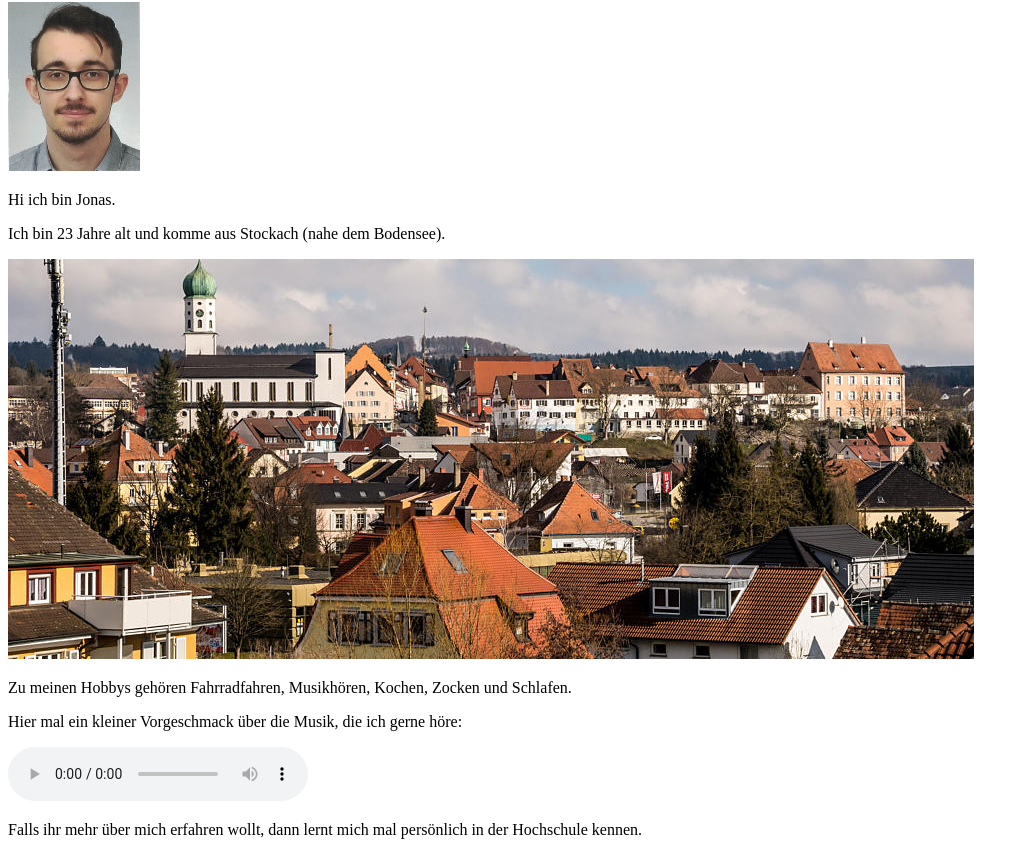
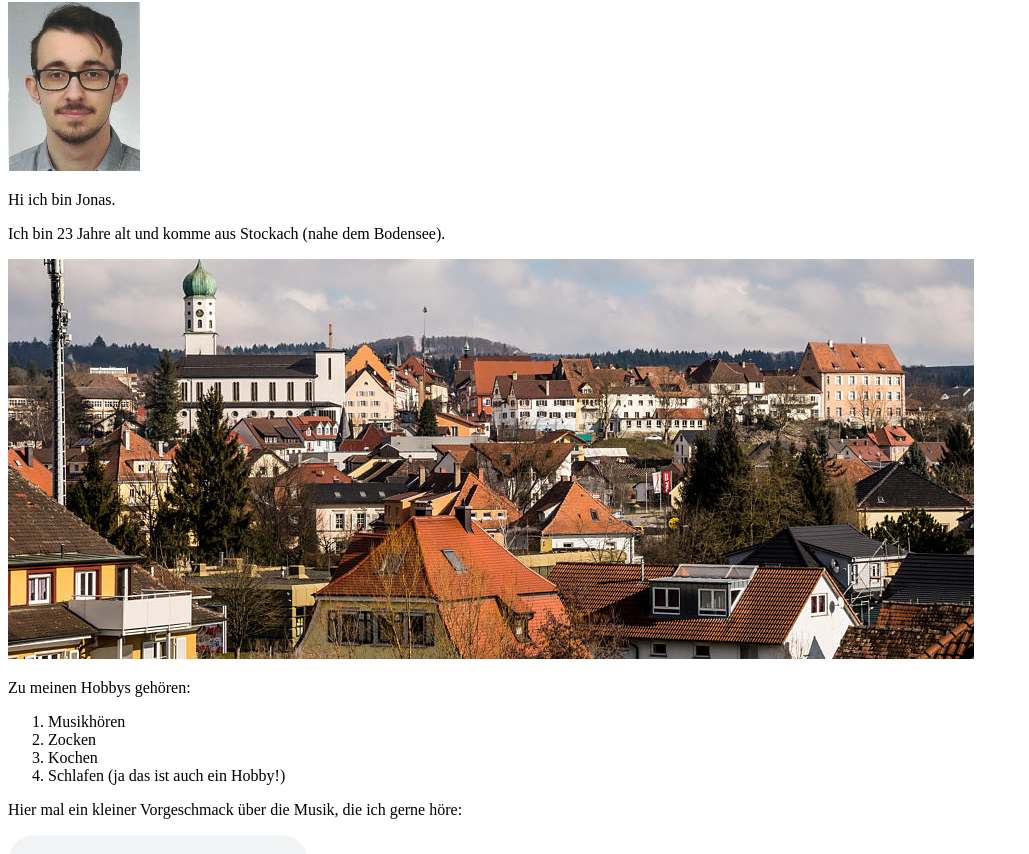
Before and after one commit to Moripho/GIS-WiSe-2020-2021, a plain HTML site: page Aufgabe1.2/Steckbrief.html in a window 1280 px wide. Shown: the part 78-932 px from the top of the page, without its empty margins (0-1029 px from the left). Drawn offline with Linux system fonts and the light colour scheme.

Commit message:
Hobby-Liste erstellt

```diff
--- a/Aufgabe1.2/Steckbrief.html
+++ b/Aufgabe1.2/Steckbrief.html
@@ -15,7 +15,13 @@
 <p>Hi ich bin Jonas.</p>
 <p>Ich bin 23 Jahre alt und komme aus Stockach (nahe dem Bodensee).</p>
 <img src="Stockach.jpg" alt ="Ein Bild von meiner Heimatstadt">
-<p>Zu meinen Hobbys gehören Fahrradfahren, Musikhören, Kochen, Zocken und Schlafen.</p>
+<p>Zu meinen Hobbys gehören:</p>
+<ol>
+<li>Musikhören</li>
+<li>Zocken</li>
+<li>Kochen</li>
+<li>Schlafen (ja das ist auch ein Hobby!)</li>
+</ol>
 <p>Hier mal ein kleiner Vorgeschmack über die Musik, die ich gerne höre:</p>
 <audio src="Average - Patrick Patrikios.mp3" controls ></audio>
 <p>Falls ihr mehr über mich erfahren wollt, dann lernt mich mal persönlich in der Hochschule kennen.</p>
```
